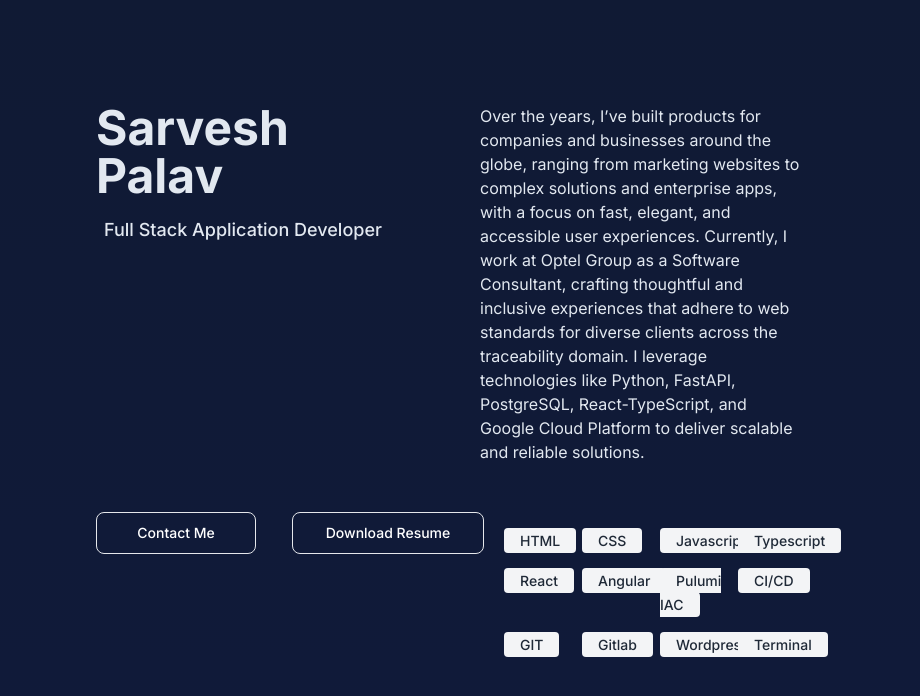
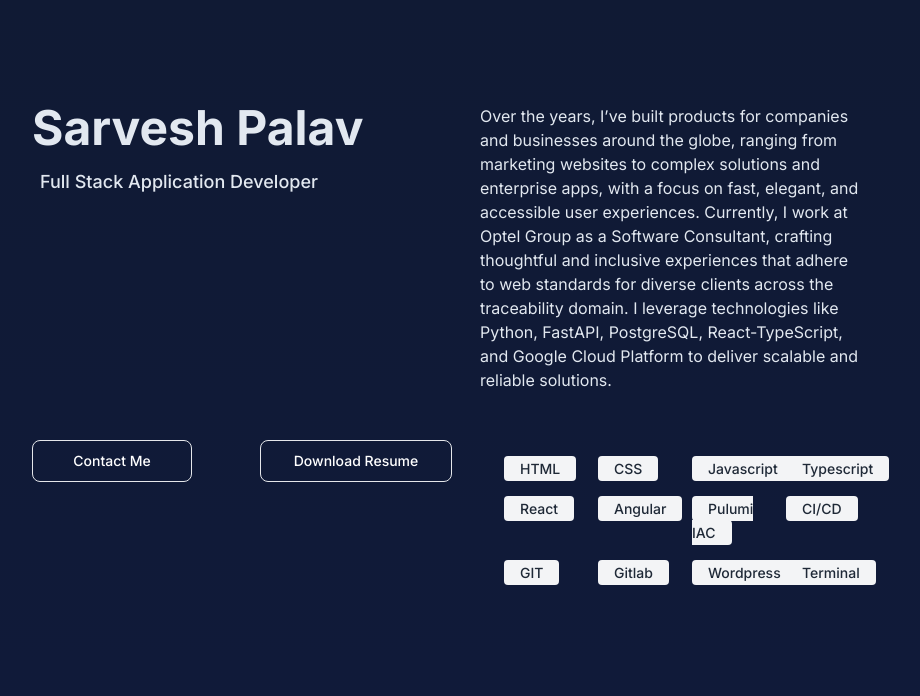
Before and after one commit to sarveshpalav/personal-portfolio-website, a Next.js app: page / in a window 1280 px wide. Shown: the top 696 px of the page, without its empty margins (184-1104 px from the left). Built offline with nearby package versions, Linux system fonts and the light colour scheme.

Commit message:
feat: adjust responsive padding for root container

```diff
--- a/src/app/page.tsx
+++ b/src/app/page.tsx
@@ -5,7 +5,7 @@ export default function App() {
 
 
   return (
-    <main className="flex min-h-screen flex-col items-center justify-between p-4 sm:p-6 md:pt-20 md:pl-32 md:pr-32 lg:pl-48 lg:pr-48 xl:pl-64 xl:pr-64">
+    <main className="flex min-h-screen flex-col items-center justify-between p-4 sm:p-6 md:pt-20 md:pl-32 md:pr-32 lg:pl-48 lg:pr-48 xl:pl-48 xl:pr-48">
     <HomePage></HomePage>
 </main>
   );
```
